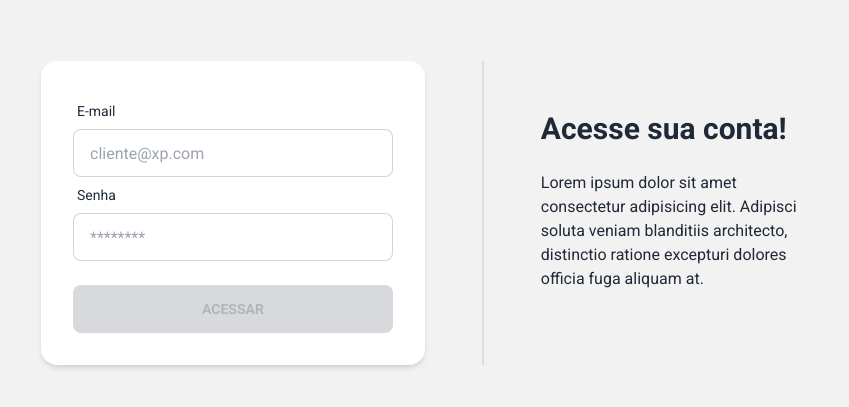
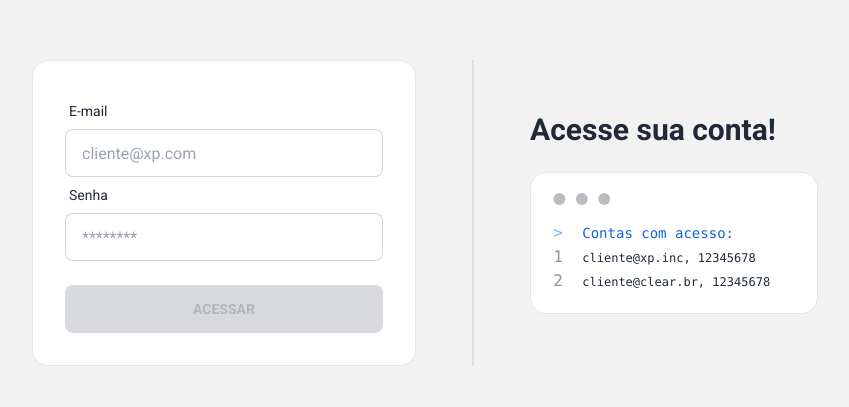
Before and after one commit to rafaelmfranca/xp-technical-challenge, a Next.js app: page / in a window 1280 px wide. Shown: the part 187-594 px from the top of the page, without its empty margins (215-1064 px from the left). Built offline with nearby package versions, Linux system fonts and the light colour scheme; no server answers; the database is empty.

Commit message:
refactor: small adjustments in hero component

```diff
--- a/src/components/Hero.tsx
+++ b/src/components/Hero.tsx
@@ -7,15 +7,22 @@ export default function Hero() {
         <div className="flex-col md:gap-10 hero-content lg:flex-row-reverse">
           <div className="text-center lg:text-left">
             <h1 className="text-3xl font-bold">Acesse sua conta!</h1>
-            <p className="py-6">
-              Lorem ipsum dolor sit amet consectetur adipisicing elit. Adipisci soluta veniam
-              blanditiis architecto, distinctio ratione excepturi dolores officia fuga aliquam at.
-            </p>
+            <div className="max-w-[310px] mt-6 mockup-code bg-base-100 border border-base-300 text-base-content">
+              <pre data-prefix=">" className="text-primary">
+                <code className="text-sm">Contas com acesso:</code>
+              </pre>
+              <pre data-prefix="1">
+                <code className="text-xs">cliente@xp.inc, 12345678 </code>
+              </pre>
+              <pre data-prefix="2">
+                <code className="text-xs">cliente@clear.br, 12345678 </code>
+              </pre>
+            </div>
           </div>
 
           <div className="divider divider-horizontal" />
 
-          <div className="flex-shrink-0 w-full max-w-sm shadow-md card bg-base-100">
+          <div className="flex-shrink-0 w-full max-w-sm border border-base-300 card bg-base-100">
             <div className="card-body">
               <LoginForm />
             </div>
```
